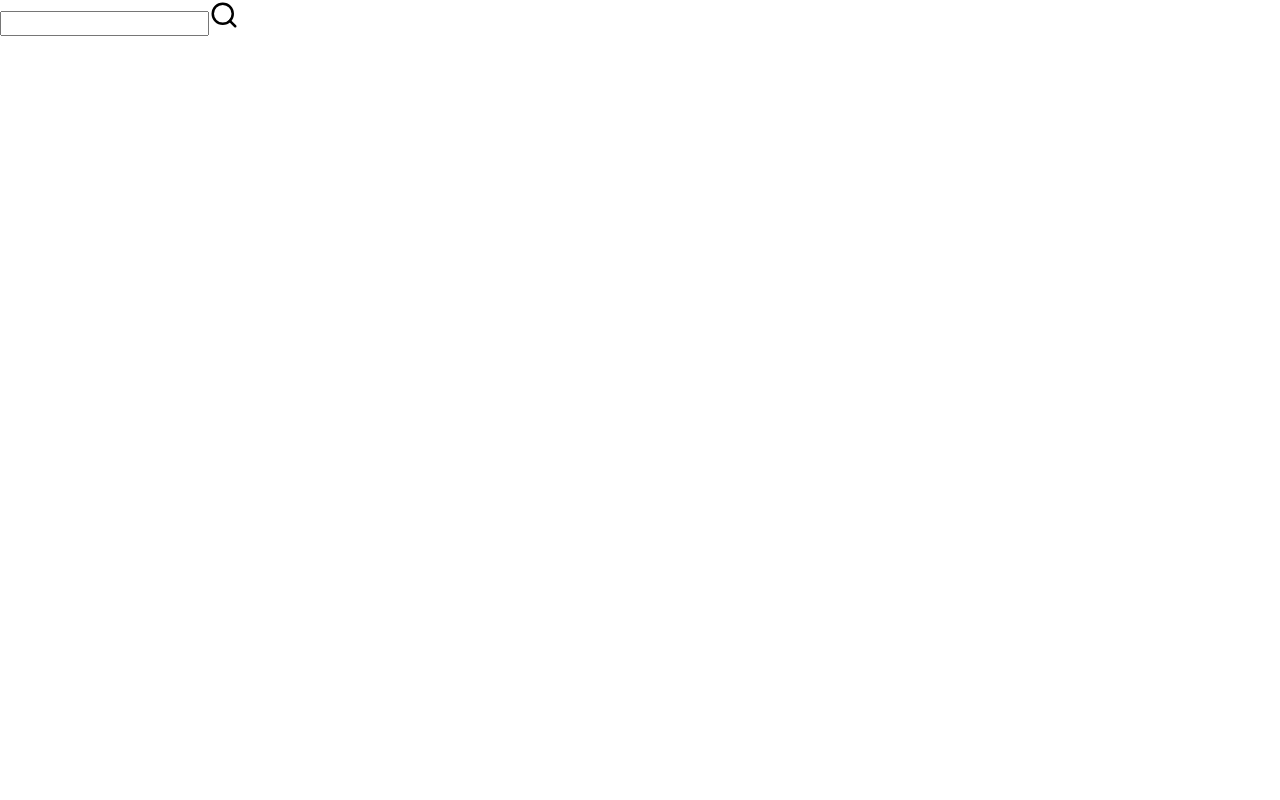
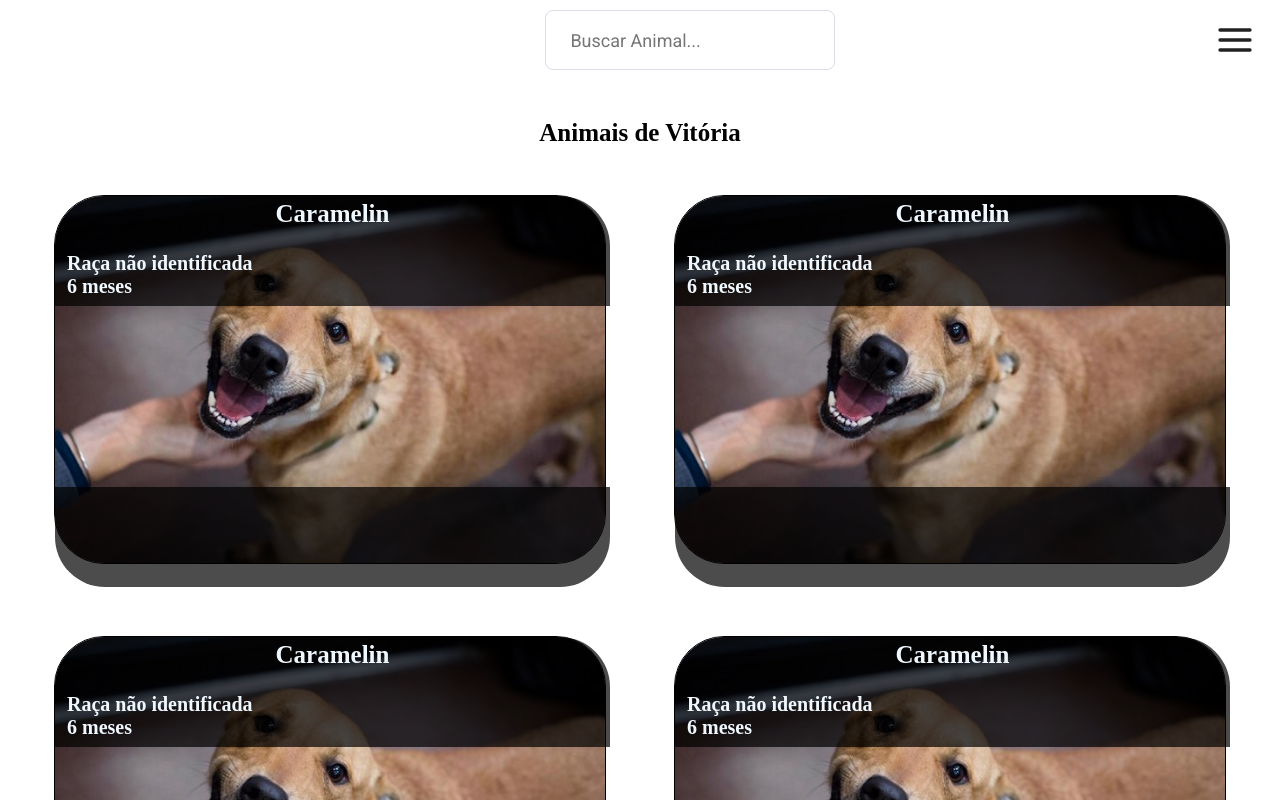
Before and after one commit to Angu-chuleta/Adotei-front, a React (Create React App) app: page /buscar in a window 1280 px wide. Shown: the top 800 px of the page. Built offline with nearby package versions, Linux system fonts and the light colour scheme.

Commit message:
Correção pagina de adoção e info pet

```diff
--- a/src/pages/Adocao/index.js
+++ b/src/pages/Adocao/index.js
@@ -6,7 +6,9 @@ import  viralataCaramel1 from '../../assets/imagens/viralataCaramel1.jpg';
 //import {FiArrowRight} from 'react-icons/fi'
 
 export default function Adocao(){
-
+        const nome = "Caramelin";
+        const raca = "Raça não identificada";
+        const idade = "6 meses";
  return(
     <div>
     <Cabecalho/>
@@ -16,9 +18,9 @@ export default function Adocao(){
                 <div className="adocao-container">
                 <img src={viralataCaramel1} alt="Logo adotei"/>
                         <div className="topo-retangulo-container">
-                                <h1>Caramelin</h1>
-                                <h2>Raça não identificada</h2>
-                                <h2>6 meses</h2>
+                                <h1>{nome}</h1>
+                                <h2>{raca}</h2>
+                                <h2>{idade}</h2>
                         </div>
                         <div className="abaixo-retangulo-container"></div>
                 </div>
--- a/src/pages/Adocao/styles.css
+++ b/src/pages/Adocao/styles.css
@@ -6,7 +6,7 @@
 .adocao-container{
     position: absolute;
     width: 790px;
-    height: 558.38px;
+    height: 500px;
     left: 335px;
     top: 80px;
     display: flex;
@@ -42,12 +42,12 @@
 .abaixo-retangulo-container{
     position: absolute;
     width: 790px;
-    height: 88.72px;
+    height: 80.72px;
     right: 315px;
     left: 0.1px;
     bottom: 63.12px;
     justify-content: center;
-    top: 470px;
+    top: 420px;
     background: rgba(0, 0, 0, 0.7);
     border-radius: 0px 0px 50px 50px
 }
--- a/src/pages/BuscaPet/index.js
+++ b/src/pages/BuscaPet/index.js
@@ -1,17 +1,82 @@
 import React from 'react';
-import {FiSearch} from 'react-icons/fi/'
-import "./styles.css"
+import "./styles.css";
+import Cabecalho from "../Cabecalho";
+import { Link } from 'react-router-dom';
+import  viralataCaramel1 from '../../assets/imagens/viralataCaramel1.jpg';
 
 //npm install @material-ui/core --save
 
 
 export default function BuscaPet(){
+  const nome = "Caramelin";
+  const raca = "Raça não identificada";
+  const idade = "6 meses";
+  const cidade = "Vitória"
+
+    return (
+      <div >
+          <Cabecalho/>
+        <div className="busca-pet-container">
 
 
-    return (
-      <div classeName="busca-container">
-      <input type="search"></input>
-      <FiSearch size={30} color="black"> Buscar Pet</FiSearch>
-      </div>
+            <h1>Animais de {cidade}</h1>
+            <ul>
+                <li>
+                <Link to="/infoPet">
+                <img src={viralataCaramel1} alt="Logo adotei"/>
+
+                <div className="busca-pet-topo-retangulo-container">
+                                <h1>{nome}</h1>
+                                <h2>{raca}</h2>
+                                <h2>{idade}</h2>
+                        </div>
+                        <div className="busca-pet-baixo-retangulo-container"></div>
+                        </Link>
+                </li>
+
+                <li>
+                <Link to="/infoPet">
+                <img src={viralataCaramel1} alt="Logo adotei"/>
+
+                <div className="busca-pet-topo-retangulo-container">
+                                <h1>{nome}</h1>
+                                <h2>{raca}</h2>
+                                <h2>{idade}</h2>
+                        </div>
+                        <div className="busca-pet-baixo-retangulo-container"></div>
+                        </Link>
+                </li>
+
+                <li>
+                <Link to="/infoPet">
+                <img src={viralataCaramel1} alt="Logo adotei"/>
+
+                <div className="busca-pet-topo-retangulo-container">
+                                <h1>{nome}</h1>
+                                <h2>{raca}</h2>
+                                <h2>{idade}</h2>
+                        </div>
+                        <div className="busca-pet-baixo-retangulo-container"></div>
+                        </Link>
+                </li>
+
+                <li>
+                <Link to="/infoPet">
+                <img src={viralataCaramel1} alt="Logo adotei"/>
+
+                <div className="busca-pet-topo-retangulo-container">
+                                <h1>{nome}</h1>
+                                <h2>{raca}</h2>
+                                <h2>{idade}</h2>
+                        </div>
+                        <div className="busca-pet-baixo-retangulo-container"></div>
+                        </Link>
+                </li>
+            </ul>
+
+        </div>
+        </div>
+
+
     );
 }
--- a/src/pages/BuscaPet/styles.css
+++ b/src/pages/BuscaPet/styles.css
@@ -1,48 +1,120 @@
-.busca-container{
-    position: absolute;
-    width: 500px;
-    height: 500px;
-    left: 500px;
-    top: 80px;
-    height: 80vh;
-    margin: 0 auto;
+.busca-pet-container{
+    width: 100%;
+    max-width: 1400px;
+    padding: 30px;
+    margin: 32px auto;
 
-    background-color: #f0f0f5;
+
+
+}
+
+.busca-pet-container header{
     display: flex;
     align-items: center;
-    justify-content: center;
-    border-radius: 10px 10px 10px 10px;
-    /*
-      width: 450px;
-      left: 495px;
-      height: 80vh;
-      margin: 0 auto;
+}
+
+.busca-pet-container header span{
+    font-size: 10px;
+    margin-left: 14px;
+
+}
+
+.busca-pet-container header img{
+    height: 64px;
+}
+
+.busca-pet-container header a{
+    width: 260px;
+    margin-left: auto;
+    margin-top: 0;
+}
 
 
-  */
-  }
+.busca-pet-container header button:hover{
+    border-color: #999;
 
-  .busca-container section.form{
-      width: 100%;
-      max-width: 350px;
-      margin-right: 30px;
+}
+
+.busca-pet-container h1{
+    font-size: 25px;
+    margin-top: 2px;
+    margin-bottom: 24px;
+}
+
+.busca-pet-container ul{
+    display: grid;
+    grid-template-columns: repeat(2,1fr);
+    grid-gap: 20px;
+    list-style: none;
 
 
-  }
+}
+
+.busca-pet-container ul li{
+
+    padding: 24px;
+    border-radius: 8px;
+    position: relative;
+
+}
+
+.busca-pet-container ul li button{
+    position: absolute;
+    right: 24px;
+    top:24px;
+    border: 0;
+}
+.busca-pet-container ul li button:hover{
+    opacity: 80%;
+}
 
 
-  .busca-container section.form form{
-      margin-top: 100px;
+img {
+    border: 1px solid black;
+    width: 100%;
+    border-radius: 50px 50px 50px 50px
+}
 
-  }
 
-  .busca-container section.form form h1{
-      font-size: 32px;
-      margin-bottom: 32px;
-      text-align: center;
-  }
+.busca-pet-topo-retangulo-container{
 
-  .busca-container section.form form input{
-      margin-top: 8px ;
+    width: 92.5%;
+    max-width: 1180px;
+    padding: 2px;
+    margin: 25px auto;
+    position: absolute;
+    height: 110px;
+    left: 25px;
+    justify-content: center;
+    top: 0px;
+    background: rgba(0, 0, 0, 0.7);
+    border-radius: 50px 50px 0px 0px
 
-  }
+}
+
+.busca-pet-topo-retangulo-container h1{
+    color: aliceblue;
+    text-align: center;
+
+}
+.busca-pet-topo-retangulo-container h2{
+    font-size: 20px;
+    color: aliceblue;
+    text-indent: 10px;
+
+}
+
+.busca-pet-baixo-retangulo-container{
+
+    width: 92.5%;
+    max-width: 1180px;
+    padding: 2px;
+    margin: 25px auto;
+    position: absolute;
+    height: 100px;
+    left: 25px;
+    justify-content: center;
+    top: 291px;
+    background: rgba(0, 0, 0, 0.7);
+    border-radius: 0px 0px 50px 50px
+}
--- a/src/pages/Cabecalho/index.js
+++ b/src/pages/Cabecalho/index.js
@@ -2,7 +2,7 @@ import React from 'react';
 import Button from '@material-ui/core/Button';
 import Menu from '@material-ui/core/Menu';
 import MenuItem from '@material-ui/core/MenuItem'
-import {FiMenu, FiHome} from 'react-icons/fi';
+import {FiMenu} from 'react-icons/fi';
 import { Link } from 'react-router-dom';
 import "./styles.css";
 
@@ -25,8 +25,17 @@ export default function Cabecalho(){
     return (
       <div className="cabecalho-container">
 
+          <div className = "form-Search">
+              <form action="/buscapet">
+              <input type="text"
+              placeholder="Buscar Animal..."
+
+              //onChange={<ResultadoBusca/>} colocar função de busca
+              />
+              </form>
 
 
+         </div>
         <Button aria-controls="simple-menu" aria-haspopup="true" onClick={handleClick}>
            <FiMenu size={40}/>
         </Button>
@@ -37,15 +46,12 @@ export default function Cabecalho(){
           open={Boolean(anchorEl)}
           onClose={handleClose}
         >
+          <MenuItem onClick={handleClose} component={Link} to="/adocao">Inicio</MenuItem>
           <MenuItem onClick={handleClose} component={Link} to="/profileuser">Perfil</MenuItem>
           <MenuItem onClick={handleClose} component={Link} to="/adocao">Animais</MenuItem>
           <MenuItem onClick={handleClose} component={Link} to="/">Sair</MenuItem>
         </Menu>
-        <header>
-          <button  className="button" type="button">
-                      <FiHome size={20} color="#FFF"/>
-          </button>
-        </header>
+
       </div>
     );
 }
--- a/src/pages/Cabecalho/styles.css
+++ b/src/pages/Cabecalho/styles.css
@@ -7,12 +7,13 @@
     margin-left: 93%;
 }
 
-.cabecalho-container header button{
+.cabecalho-container button{
 
-    margin-top: -10px;
+    margin-top: -50px;
     margin-left: 25%;
     height: 40px;
     width: 40px;
+
 
 }
 
@@ -22,6 +23,19 @@
 }
 
 
+.form-Search form{
+    padding: 5px;
+    margin-left: -1300%;
+    margin-top: 5px;
+    margin-right: 400px;
+    margin-bottom: -20px;
+
+
+
+
+
+}
+
 
 /*.conteudo > .container {
     padding: 1.5em;
--- a/src/pages/InfoPet/styles.css
+++ b/src/pages/InfoPet/styles.css
@@ -15,10 +15,11 @@
 
 .alice-carousel ul li img{
     position: relative;
-    width: 790px;
-    height: 558.38px;
+    width: 758px;
+    height: 300.38px;
+    margin-bottom: 25px;
     left: 335px;
-    top: 0px;
+    top: 25px;
     display: flex;
     object-fit: cover;
     border: 1px solid black;
--- a/src/pages/RegisterUser/styles.css
+++ b/src/pages/RegisterUser/styles.css
@@ -38,7 +38,7 @@
 
 .registerUser-container .content form{
     width: 100%;
-    max-width: 450px;
+    max-width: 1000px;
 }
 
 .registerUser-container .content form input{
--- a/src/routes.js
+++ b/src/routes.js
@@ -22,6 +22,8 @@ export default function Routes(){
                 <Route path="/buscar" component={BuscaPet}/>
                 <Route path="/infopet" component={InfoPet}/>
                 <Route path="/cabecalho" component={Cabecalho}/>
+                <Route path="/buscapet" component={BuscaPet}/>
+
 
             </Switch>
 
```
Also changed, not shown: src/pages/InfoPet/index.js (+4 -5 lines).
